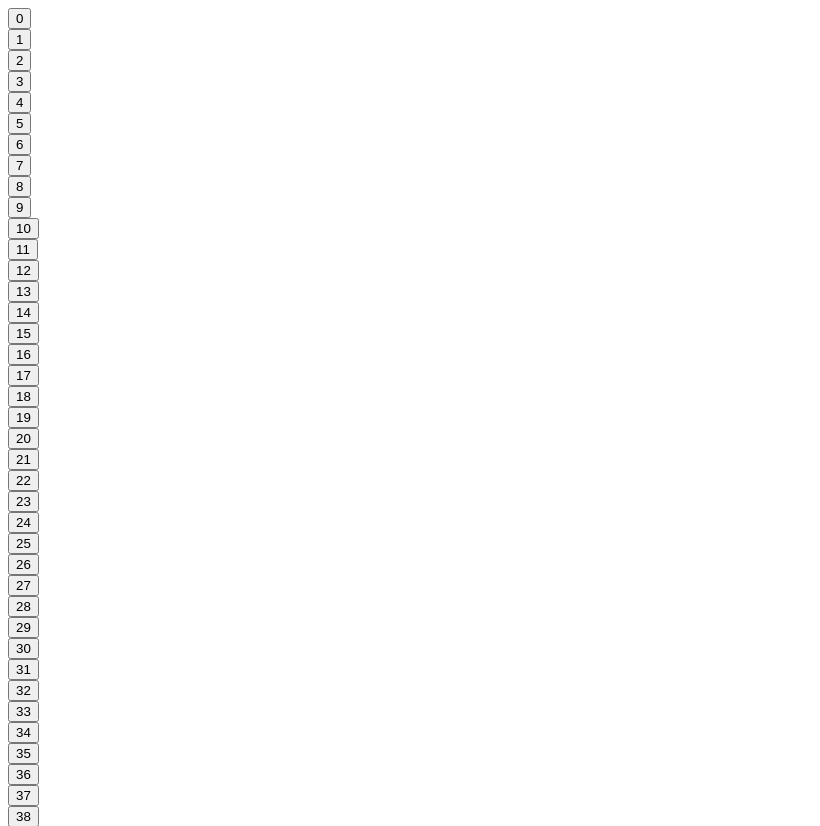
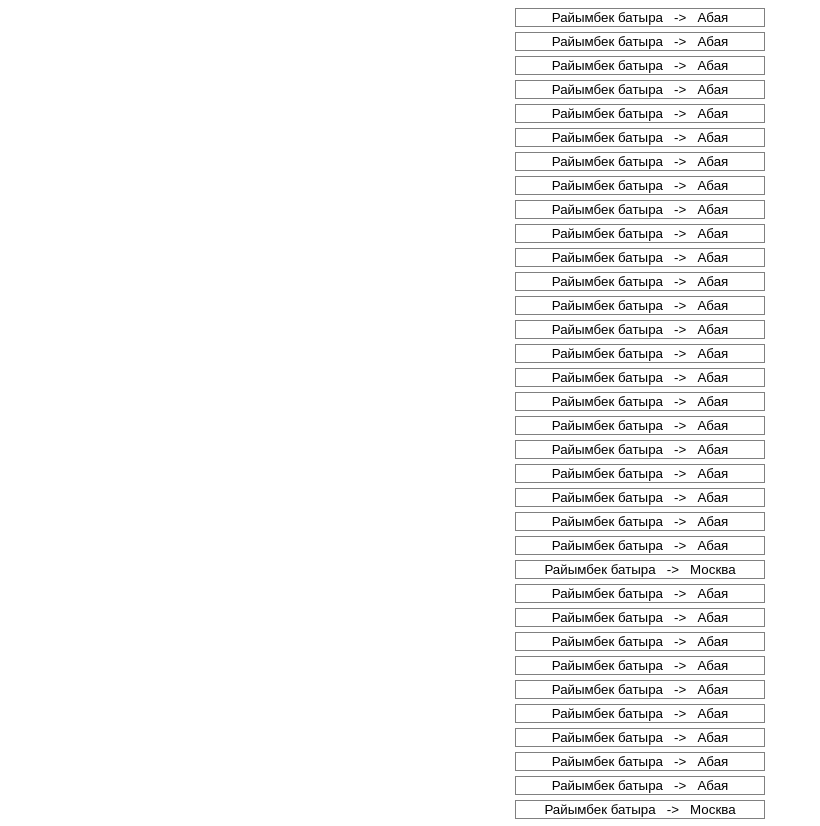
Before and after one commit to PandaRec/metro2_0, a Flask app: template templates/history.html in a window 1280 px wide. Shown: the top 826 px of the page, without its empty margins (0-820 px from the left). Run offline with Flask 2, Linux system fonts and the light colour scheme; the template is opened without the code that fills it, so the values that code supplies are empty.

Commit message:
no commit

```diff
--- a/server.py
+++ b/server.py
@@ -149,6 +149,13 @@ def my_link():
 def historybuttonpressed():
     print()
     print('history-button-pressed')
+    points = request.form['ff'].split('   ->   ')
+    start_point = points[0]
+    end_point = points[1]
+
+
+    users_map.draw_route(start_point, end_point,'index.html','index4.html')
+
     print(request.form['ff'])
     return render_template('index.html')
 
--- a/templates/history.html
+++ b/templates/history.html
@@ -4,158 +4,119 @@
 <head>
 <meta content="text/html; charset=utf-8" http-equiv="content-type"/>
 <style>
+form{
+text-align: center;
+margin-bottom: 5px;
+}
+input{
+width: 250px;
+background-color: white;
+border: 1px solid gray;
+}
 </style>
 </head>
 <body>
 <form action="/my/" method="post">
-<input type="submit" value="0" name="ff"/>
+<input type="submit" value="Райымбек батыра   ->   Абая" name="ff"/>
 </form>
 <form action="/my/" method="post">
-<input type="submit" value="1" name="ff"/>
+<input type="submit" value="Райымбек батыра   ->   Абая" name="ff"/>
 </form>
 <form action="/my/" method="post">
-<input type="submit" value="2" name="ff"/>
+<input type="submit" value="Райымбек батыра   ->   Абая" name="ff"/>
 </form>
 <form action="/my/" method="post">
-<input type="submit" value="3" name="ff"/>
+<input type="submit" value="Райымбек батыра   ->   Абая" name="ff"/>
 </form>
 <form action="/my/" method="post">
-<input type="submit" value="4" name="ff"/>
+<input type="submit" value="Райымбек батыра   ->   Абая" name="ff"/>
 </form>
 <form action="/my/" method="post">
-<input type="submit" value="5" name="ff"/>
+<input type="submit" value="Райымбек батыра   ->   Абая" name="ff"/>
 </form>
 <form action="/my/" method="post">
-<input type="submit" value="6" name="ff"/>
+<input type="submit" value="Райымбек батыра   ->   Абая" name="ff"/>
 </form>
 <form action="/my/" method="post">
-<input type="submit" value="7" name="ff"/>
+<input type="submit" value="Райымбек батыра   ->   Абая" name="ff"/>
 </form>
 <form action="/my/" method="post">
-<input type="submit" value="8" name="ff"/>
+<input type="submit" value="Райымбек батыра   ->   Абая" name="ff"/>
 </form>
 <form action="/my/" method="post">
-<input type="submit" value="9" name="ff"/>
+<input type="submit" value="Райымбек батыра   ->   Абая" name="ff"/>
 </form>
 <form action="/my/" method="post">
-<input type="submit" value="10" name="ff"/>
+<input type="submit" value="Райымбек батыра   ->   Абая" name="ff"/>
 </form>
 <form action="/my/" method="post">
-<input type="submit" value="11" name="ff"/>
+<input type="submit" value="Райымбек батыра   ->   Абая" name="ff"/>
 </form>
 <form action="/my/" method="post">
-<input type="submit" value="12" name="ff"/>
+<input type="submit" value="Райымбек батыра   ->   Абая" name="ff"/>
 </form>
 <form action="/my/" method="post">
-<input type="submit" value="13" name="ff"/>
+<input type="submit" value="Райымбек батыра   ->   Абая" name="ff"/>
 </form>
 <form action="/my/" method="post">
-<input type="submit" value="14" name="ff"/>
+<input type="submit" value="Райымбек батыра   ->   Абая" name="ff"/>
 </form>
 <form action="/my/" method="post">
-<input type="submit" value="15" name="ff"/>
+<input type="submit" value="Райымбек батыра   ->   Абая" name="ff"/>
 </form>
 <form action="/my/" method="post">
-<input type="submit" value="16" name="ff"/>
+<input type="submit" value="Райымбек батыра   ->   Абая" name="ff"/>
 </form>
 <form action="/my/" method="post">
-<input type="submit" value="17" name="ff"/>
+<input type="submit" value="Райымбек батыра   ->   Абая" name="ff"/>
 </form>
 <form action="/my/" method="post">
-<input type="submit" value="18" name="ff"/>
+<input type="submit" value="Райымбек батыра   ->   Абая" name="ff"/>
 </form>
 <form action="/my/" method="post">
-<input type="submit" value="19" name="ff"/>
+<input type="submit" value="Райымбек батыра   ->   Абая" name="ff"/>
 </form>
 <form action="/my/" method="post">
-<input type="submit" value="20" name="ff"/>
+<input type="submit" value="Райымбек батыра   ->   Абая" name="ff"/>
 </form>
 <form action="/my/" method="post">
-<input type="submit" value="21" name="ff"/>
+<input type="submit" value="Райымбек батыра   ->   Абая" name="ff"/>
 </form>
 <form action="/my/" method="post">
-<input type="submit" value="22" name="ff"/>
+<input type="submit" value="Райымбек батыра   ->   Абая" name="ff"/>
 </form>
 <form action="/my/" method="post">
-<input type="submit" value="23" name="ff"/>
+<input type="submit" value="Райымбек батыра   ->   Москва" name="ff"/>
 </form>
 <form action="/my/" method="post">
-<input type="submit" value="24" name="ff"/>
+<input type="submit" value="Райымбек батыра   ->   Абая" name="ff"/>
 </form>
 <form action="/my/" method="post">
-<input type="submit" value="25" name="ff"/>
+<input type="submit" value="Райымбек батыра   ->   Абая" name="ff"/>
 </form>
 <form action="/my/" method="post">
-<input type="submit" value="26" name="ff"/>
+<input type="submit" value="Райымбек батыра   ->   Абая" name="ff"/>
 </form>
 <form action="/my/" method="post">
-<input type="submit" value="27" name="ff"/>
+<input type="submit" value="Райымбек батыра   ->   Абая" name="ff"/>
 </form>
 <form action="/my/" method="post">
-<input type="submit" value="28" name="ff"/>
+<input type="submit" value="Райымбек батыра   ->   Абая" name="ff"/>
 </form>
 <form action="/my/" method="post">
-<input type="submit" value="29" name="ff"/>
+<input type="submit" value="Райымбек батыра   ->   Абая" name="ff"/>
 </form>
 <form action="/my/" method="post">
-<input type="submit" value="30" name="ff"/>
+<input type="submit" value="Райымбек батыра   ->   Абая" name="ff"/>
 </form>
 <form action="/my/" method="post">
-<input type="submit" value="31" name="ff"/>
+<input type="submit" value="Райымбек батыра   ->   Абая" name="ff"/>
 </form>
 <form action="/my/" method="post">
-<input type="submit" value="32" name="ff"/>
+<input type="submit" value="Райымбек батыра   ->   Абая" name="ff"/>
 </form>
 <form action="/my/" method="post">
-<input type="submit" value="33" name="ff"/>
-</form>
-<form action="/my/" method="post">
-<input type="submit" value="34" name="ff"/>
-</form>
-<form action="/my/" method="post">
-<input type="submit" value="35" name="ff"/>
-</form>
-<form action="/my/" method="post">
-<input type="submit" value="36" name="ff"/>
-</form>
-<form action="/my/" method="post">
-<input type="submit" value="37" name="ff"/>
-</form>
-<form action="/my/" method="post">
-<input type="submit" value="38" name="ff"/>
-</form>
-<form action="/my/" method="post">
-<input type="submit" value="39" name="ff"/>
-</form>
-<form action="/my/" method="post">
-<input type="submit" value="40" name="ff"/>
-</form>
-<form action="/my/" method="post">
-<input type="submit" value="41" name="ff"/>
-</form>
-<form action="/my/" method="post">
-<input type="submit" value="42" name="ff"/>
-</form>
-<form action="/my/" method="post">
-<input type="submit" value="43" name="ff"/>
-</form>
-<form action="/my/" method="post">
-<input type="submit" value="44" name="ff"/>
-</form>
-<form action="/my/" method="post">
-<input type="submit" value="45" name="ff"/>
-</form>
-<form action="/my/" method="post">
-<input type="submit" value="46" name="ff"/>
-</form>
-<form action="/my/" method="post">
-<input type="submit" value="47" name="ff"/>
-</form>
-<form action="/my/" method="post">
-<input type="submit" value="48" name="ff"/>
-</form>
-<form action="/my/" method="post">
-<input type="submit" value="49" name="ff"/>
+<input type="submit" value="Райымбек батыра   ->   Москва" name="ff"/>
 </form>
 </body>
 </html>
```
Also changed, not shown: history.py (+30 -8 lines), templates/index.html (+73 -128 lines).
